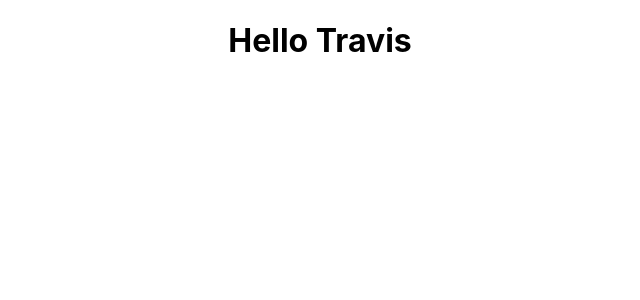
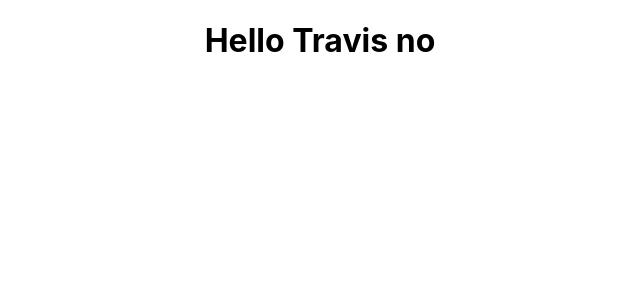
Before and after one commit to turkaytunc/pass-gen, a React (Create React App) app: page / in a window 1280 px wide. Shown: the top 300 px of the page, without its empty margins (320-960 px from the left). Built offline with nearby package versions, Linux system fonts and the light colour scheme.

Commit message:
update travis

```diff
--- a/src/App.js
+++ b/src/App.js
@@ -4,7 +4,7 @@ import './App.css';
 function App() {
   return (
     <div className="App">
-      <h1>Hello Travis</h1>
+      <h1>Hello Travis no</h1>
     </div>
   );
 }
```
Also changed, not shown: .travis.yml.
